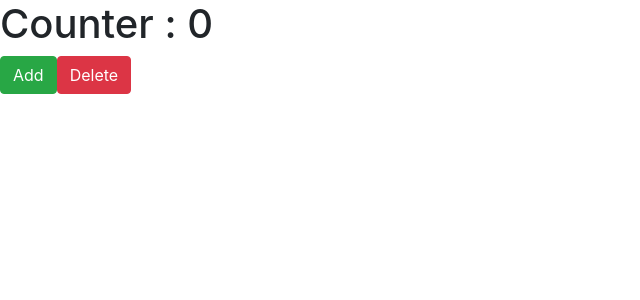
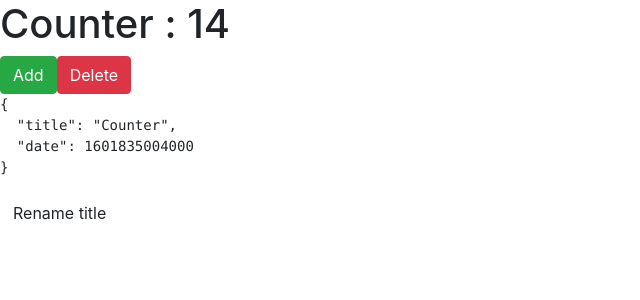
Before and after one commit to AlexanderMukas/react-hooks-test2, a React (Create React App) app in the folder counter-app/: page / in a window 1280 px wide. Shown: the top 300 px of the page, without its empty margins (0-640 px from the left). Built offline with nearby package versions, Linux system fonts and the light colour scheme.

Commit message:
add change title commit

```diff
--- a/counter-app/src/App.js
+++ b/counter-app/src/App.js
@@ -1,31 +1,43 @@
 import React, { useState } from 'react';
+
+function computeInitialCounter() {
+  console.log('Some calculations');
+  return Math.trunc(Math.random() * 20);
+}
 
 function App() {
   // hook: useState()
-  const [counter, setCounter] = useState( 0 )
+  const [counter, setCounter] = useState( () => computeInitialCounter() );
+
+  // object
+  const [state, setState] = useState( {
+    title: 'Counter',
+    date: Date.now()
+  });
 
   function increment() {
-    setCounter(counter+1);
+    setCounter( (prevState) => prevState+1);
+    // setCounter( (prevState) => prevState+1);
   };
 
   function decrement() {
-    setCounter(counter-1);
+    setCounter( prevState => prevState-1);
   };
-
+  function updateTitle() {
+    setState({
+      title: 'New title'
+    });
+  };
 
   return (
     <div>
       <h1>Counter : {counter}</h1>
-      <button
-        className="btn btn-success"
-        onClick={increment}
-      > Add
-      </button>
-      <button
-        className="btn btn-danger"
-        onClick={decrement}
-      >Delete
-      </button>
+      <button className="btn btn-success" onClick={increment}>Add</button>
+      <button className="btn btn-danger" onClick={decrement}>Delete</button>
+
+      <pre>{JSON.stringify(state, null, 2)}</pre>
+      <button className="btn btn-default" onClick={updateTitle}>Rename title</button>
+
     </div>
   );
 }
```
